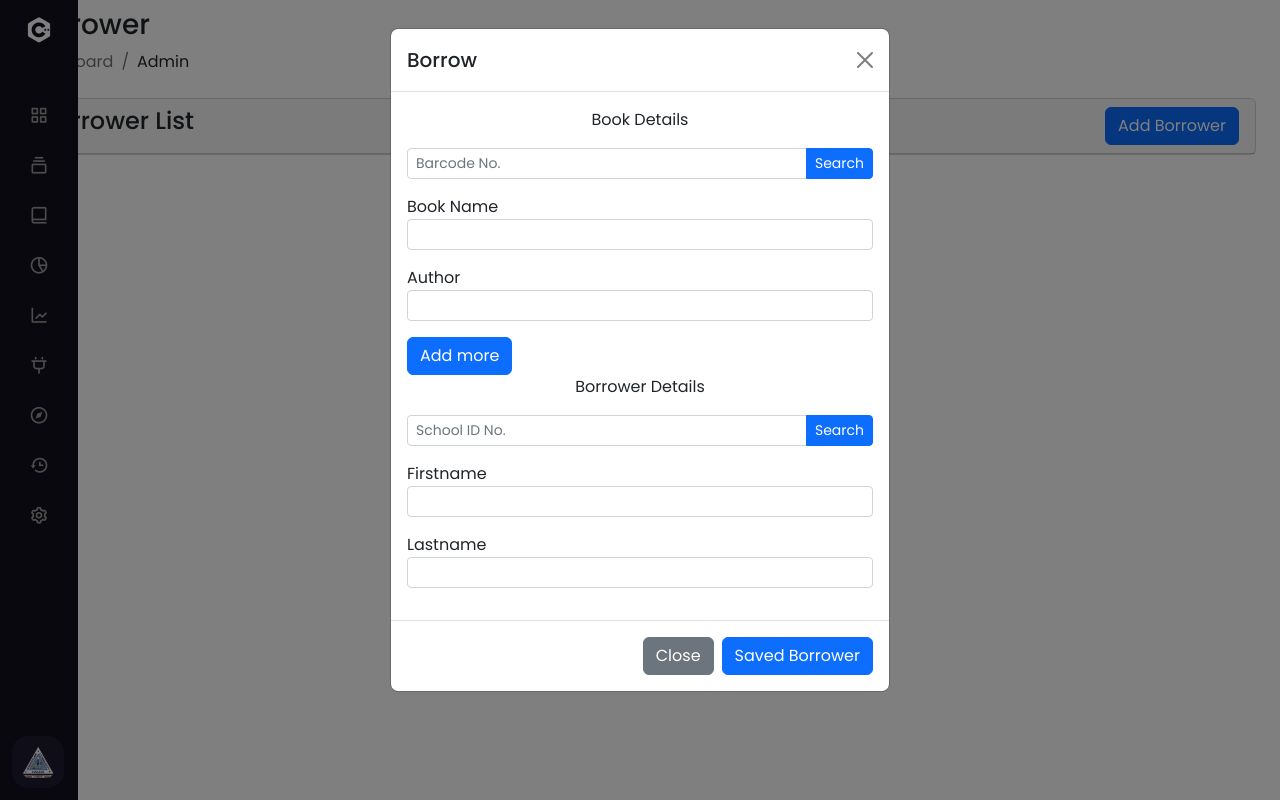
After one commit to janzdev/mcc_library, a PHP site: page /admin/borrow.php in a window 1280 px wide, after a click on "Add Borrower". The commit adds this page. Run offline with PHP 8.4, Linux system fonts and the light colour scheme.

```diff
--- /dev/null
+++ b/admin/assets/css/admin_style.css
@@ -0,0 +1,270 @@
+/* Google Fonts Import Link */
+@import url("https://fonts.googleapis.com/css2?family=Poppins:wght@300;400;500;600;700&display=swap");
+* {
+  margin: 0;
+  padding: 0;
+  box-sizing: border-box;
+  font-family: "Poppins", sans-serif;
+}
+body {
+  overflow: hidden;
+}
+.sidebar {
+  position: fixed;
+  top: 0;
+  left: 0;
+  height: 100%;
+  width: 260px;
+  background: #11101d;
+  z-index: 100;
+  transition: all 0.5s ease;
+}
+.sidebar.close {
+  width: 78px;
+}
+.sidebar .logo-details {
+  height: 60px;
+  width: 100%;
+  display: flex;
+  align-items: center;
+}
+.sidebar .logo-details i {
+  font-size: 30px;
+  color: #fff;
+  height: 50px;
+  min-width: 78px;
+  text-align: center;
+  line-height: 50px;
+}
+.sidebar .logo-details .logo_name {
+  font-size: 22px;
+  color: #fff;
+  font-weight: 600;
+  transition: 0.3s ease;
+  transition-delay: 0.1s;
+}
+.sidebar.close .logo-details .logo_name {
+  transition-delay: 0s;
+  opacity: 0;
+  pointer-events: none;
+}
+.sidebar .nav-links {
+  height: 100%;
+  padding: 30px 0 150px 0;
+  overflow: auto;
+}
+.sidebar.close .nav-links {
+  overflow: visible;
+}
+.sidebar .nav-links::-webkit-scrollbar {
+  display: none;
+}
+.sidebar .nav-links li {
+  position: relative;
+  list-style: none;
+  transition: all 0.4s ease;
+}
+.sidebar .nav-links li:hover {
+  background: #1d1b31;
+}
+.sidebar .nav-links li .iocn-link {
+  display: flex;
+  align-items: center;
+  justify-content: space-between;
+}
+.sidebar.close .nav-links li .iocn-link {
+  display: block;
+}
+.sidebar .nav-links li i {
+  height: 50px;
+  min-width: 78px;
+  text-align: center;
+  line-height: 50px;
+  color: #999;
+  font-size: 20px;
+  cursor: pointer;
+  transition: all 0.3s ease;
+}
+.sidebar .nav-links li.showMenu i.arrow {
+  transform: rotate(-180deg);
+}
+.sidebar.close .nav-links i.arrow {
+  display: none;
+}
+.sidebar .nav-links li a {
+  display: flex;
+  align-items: center;
+  text-decoration: none;
+}
+.sidebar .nav-links li a .link_name {
+  font-size: 18px;
+  font-weight: 400;
+  color: #999;
+  transition: all 0.4s ease;
+}
+.sidebar.close .nav-links li a .link_name {
+  opacity: 0;
+  pointer-events: none;
+}
+.sidebar .nav-links li .sub-menu {
+  padding: 6px 6px 14px 80px;
+  margin-top: -10px;
+  background: #1d1b31;
+  display: none;
+}
+.sidebar .nav-links li.showMenu .sub-menu {
+  display: block;
+}
+.sidebar .nav-links li .sub-menu a {
+  color: #fff;
+  font-size: 15px;
+  padding: 5px 0;
+  white-space: nowrap;
+  opacity: 0.6;
+  transition: all 0.3s ease;
+}
+.sidebar .nav-links li .sub-menu a:hover {
+  opacity: 1;
+}
+.sidebar.close .nav-links li .sub-menu {
+  position: absolute;
+  left: 100%;
+  top: -10px;
+  margin-top: 0;
+  padding: 10px 20px;
+  border-radius: 0 6px 6px 0;
+  opacity: 0;
+  display: block;
+  pointer-events: none;
+  transition: 0s;
+}
+.sidebar.close .nav-links li:hover .sub-menu {
+  top: 0;
+  opacity: 1;
+  pointer-events: auto;
+  transition: all 0.4s ease;
+}
+.sidebar .nav-links li .sub-menu .link_name {
+  display: none;
+}
+.sidebar.close .nav-links li .sub-menu .link_name {
+  font-size: 18px;
+  opacity: 1;
+  display: block;
+}
+.sidebar .nav-links li .sub-menu.blank {
+  opacity: 1;
+  pointer-events: auto;
+  padding: 3px 20px 6px 16px;
+  opacity: 0;
+  pointer-events: none;
+}
+.sidebar .nav-links li:hover .sub-menu.blank {
+  top: 50%;
+  transform: translateY(-50%);
+}
+.sidebar .profile-details {
+  position: fixed;
+  bottom: 0;
+  width: 260px;
+  display: flex;
+  align-items: center;
+  justify-content: space-between;
+  background: #1d1b31;
+  padding: 12px 0;
+  transition: all 0.5s ease;
+}
+.sidebar.close .profile-details {
+  background: none;
+}
+.sidebar.close .profile-details {
+  width: 78px;
+}
+.sidebar .profile-details .profile-content {
+  display: flex;
+  align-items: center;
+}
+.sidebar .profile-details img {
+  height: 52px;
+  width: 52px;
+  object-fit: cover;
+  border-radius: 16px;
+  margin: 0 14px 0 12px;
+  background: #1d1b31;
+  transition: all 0.5s ease;
+}
+.sidebar.close .profile-details img {
+  padding: 10px;
+}
+.sidebar .profile-details .profile_name,
+.sidebar .profile-details .job {
+  color: #fff;
+  font-size: 18px;
+  font-weight: 500;
+  white-space: nowrap;
+}
+.sidebar.close .profile-details i,
+.sidebar.close .profile-details .profile_name,
+.sidebar.close .profile-details .job {
+  display: none;
+}
+.sidebar .profile-details .job {
+  font-size: 12px;
+}
+.home-section {
+  position: relative;
+  background: #e4e9f7;
+  height: 100vh;
+  left: 260px;
+  width: calc(100% - 260px);
+  transition: all 0.5s ease;
+  padding: 12px;
+}
+.sidebar.close ~ .home-section {
+  left: 78px;
+  width: calc(100% - 78px);
+}
+.home-content {
+  display: flex;
+  align-items: center;
+  flex-wrap: wrap;
+}
+.home-section .home-content .bx-menu,
+.home-section .home-content .text {
+  color: #11101d;
+  font-size: 35px;
+}
+.home-section .home-content .bx-menu {
+  cursor: pointer;
+  margin-right: 10px;
+}
+.home-section .home-content .text {
+  font-size: 26px;
+  font-weight: 600;
+}
+
+@media screen and (max-width: 400px) {
+  .sidebar {
+    width: 240px;
+  }
+  .sidebar.close {
+    width: 78px;
+  }
+  .sidebar .profile-details {
+    width: 240px;
+  }
+  .sidebar.close .profile-details {
+    background: none;
+  }
+  .sidebar.close .profile-details {
+    width: 78px;
+  }
+  .home-section {
+    left: 240px;
+    width: calc(100% - 240px);
+  }
+  .sidebar.close ~ .home-section {
+    left: 78px;
+    width: calc(100% - 78px);
+  }
+}
--- /dev/null
+++ b/admin/assets/js/admin_script.js
@@ -0,0 +1,14 @@
+let arrow = document.querySelectorAll(".arrow");
+for (var i = 0; i < arrow.length; i++) {
+  arrow[i].addEventListener("click", (e) => {
+    let arrowParent = e.target.parentElement.parentElement; //selecting main parent of arrow
+    arrowParent.classList.toggle("showMenu");
+  });
+}
+
+let sidebar = document.querySelector(".sidebar");
+let sidebarBtn = document.querySelector(".bx-menu");
+console.log(sidebarBtn);
+sidebarBtn.addEventListener("click", () => {
+  sidebar.classList.toggle("close");
+});
--- /dev/null
+++ b/admin/borrow.php
@@ -0,0 +1,93 @@
+<?php include('./includes/header.php'); ?>
+
+<!-- Modal -->
+<div class="modal fade" id="userAddModal" data-bs-backdrop="static" tabindex="-1" aria-labelledby="exampleModalLabel"
+  aria-hidden="true">
+  <div class="modal-dialog ">
+    <div class="modal-content">
+      <div class="modal-header">
+        <h5 class="modal-title" id="exampleModalLabel">Borrow</h5>
+        <button type="button" class="btn-close" data-bs-dismiss="modal" aria-label="Close"></button>
+      </div>
+      <form id="saveadmin" action="" method="post">
+        <div class="modal-body">
+
+          <p class="fw-normal text-center">Book Details</p>
+          <div class="input-group mb-3 input-group-sm">
+            <input type="text" class="form-control" placeholder="Barcode No." aria-label="Recipient's username"
+              aria-describedby="button-addon2">
+            <button class="btn btn-primary btn-sm" type="button" id="button-addon2">Search</button>
+          </div>
+          <div class="mb-3 input-group-sm">
+            <label for="">Book Name</label>
+            <input type="text" name="name" id="" class="form-control">
+          </div>
+          <div class="mb-3 input-group-sm">
+            <label for="">Author</label>
+            <input type="text" name="email" id="" class="form-control">
+          </div>
+          <button type="button" class="btn btn-primary">Add more</button>
+          <p class=" fw-normal text-center">Borrower Details</p>
+          <div class="input-group mb-3 input-group-sm">
+            <input type="text" class="form-control" placeholder="School ID No." aria-label="Recipient's username"
+              aria-describedby="button-addon2">
+            <button class="btn btn-primary btn-sm" type="button" id="button-addon2">Search</button>
+          </div>
+          <div class="mb-3 input-group-sm">
+            <label for="">Firstname</label>
+            <input type="text" name="phone" id="" class="form-control">
+          </div>
+          <div class="mb-3 input-group-sm">
+            <label for="">Lastname</label>
+            <input type="text" name="phone" id="" class="form-control">
+          </div>
+        </div>
+        <div class="modal-footer">
+          <button type="button" class="btn btn-secondary" data-bs-dismiss="modal">Close</button>
+          <button type="submit" class="btn btn-primary">Saved Borrower</button>
+        </div>
+      </form>
+    </div>
+  </div>
+</div>
+
+
+
+<div class="dash-content">
+
+  <div class="container-fluid px-4">
+    <h1 class="h3 mt-2">Borrower</h1>
+    <ol class="breadcrumb mb-4">
+      <li class="breadcrumb-item active">Dashboard</li>
+      <li class="breadcrumb-item">Admin</li>
+    </ol>
+    <div class="row">
+      <div class="col-md-12">
+        <div class="card">
+          <div class="card-header">
+            <h4>Borrower List
+              <!-- Button trigger modal -->
+              <button type="button" class="btn btn-primary  float-end" data-bs-toggle="modal"
+                data-bs-target="#userAddModal" data-bs-target="#staticBackdrop">
+                Add Borrower
+              </button>
+            </h4>
+          </div>
+        </div>
+      </div>
+    </div>
+  </div>
+
+
+
+
+
+</div>
+</div>
+
+<script>
+const tooltipTriggerList = document.querySelectorAll('[data-bs-toggle="tooltip"]')
+const tooltipList = [...tooltipTriggerList].map(tooltipTriggerEl => new bootstrap.Tooltip(tooltipTriggerEl))
+</script>
+
+<?php include('./includes/footer.php'); ?>
--- /dev/null
+++ b/admin/includes/footer.php
@@ -0,0 +1,13 @@
+<script src="./assets/js/admin_script.js"></script>
+
+<script src="https://cdn.jsdelivr.net/npm/bootstrap@5.2.1/dist/js/bootstrap.bundle.min.js"
+  integrity="sha384-u1OknCvxWvY5kfmNBILK2hRnQC3Pr17a+RTT6rIHI7NnikvbZlHgTPOOmMi466C8" crossorigin="anonymous">
+</script>
+
+
+
+
+
+</body>
+
+</html>
--- /dev/null
+++ b/admin/includes/header.php
@@ -0,0 +1,26 @@
+<!DOCTYPE html>
+<html lang="en">
+
+<head>
+  <meta charset="UTF-8" />
+  <meta http-equiv="X-UA-Compatible" content="IE=edge" />
+  <meta name="viewport" content="width=device-width, initial-scale=1.0" />
+  <link rel="icon" href="./assets/img/mcc-logo.png">
+  <title>MCC LIBRARY</title>
+
+  <!-- Custom CSS link -->
+  <link rel="stylesheet" href="./assets/css/admin_style.css" />
+
+  <!-- Boxiocns CDN Link -->
+  <link href="https://unpkg.com/boxicons@2.0.7/css/boxicons.min.css" rel="stylesheet" />
+
+  <!-- Bootstrap CSS -->
+  <link href="https://cdn.jsdelivr.net/npm/bootstrap@5.2.2/dist/css/bootstrap.min.css" rel="stylesheet"
+    integrity="sha384-Zenh87qX5JnK2Jl0vWa8Ck2rdkQ2Bzep5IDxbcnCeuOxjzrPF/et3URy9Bv1WTRi" crossorigin="anonymous">
+
+</head>
+
+<body>
+
+
+  <?php include('./includes/sidebar.php'); ?>
--- /dev/null
+++ b/admin/includes/sidebar.php
@@ -0,0 +1,119 @@
+<div class="sidebar close">
+  <div class="logo-details">
+    <i class="bx bxl-c-plus-plus"></i>
+    <span class="logo_name">MCC LIBRARY</span>
+  </div>
+  <ul class="nav-links">
+    <li>
+      <a href="#">
+        <i class="bx bx-grid-alt"></i>
+        <span class="link_name">Dashboard</span>
+      </a>
+      <ul class="sub-menu blank">
+        <li><a class="link_name" href="#">Category</a></li>
+      </ul>
+    </li>
+    <li>
+      <div class="iocn-link">
+        <a href="#">
+          <i class="bx bx-collection"></i>
+          <span class="link_name">Category</span>
+        </a>
+        <i class="bx bxs-chevron-down arrow"></i>
+      </div>
+      <ul class="sub-menu">
+        <li><a class="link_name" href="#">Category</a></li>
+        <li><a href="#">HTML & CSS</a></li>
+        <li><a href="#">JavaScript</a></li>
+        <li><a href="#">PHP & MySQL</a></li>
+      </ul>
+    </li>
+    <li>
+      <div class="iocn-link">
+        <a href="#">
+          <i class="bx bx-book-alt"></i>
+          <span class="link_name">Posts</span>
+        </a>
+        <i class="bx bxs-chevron-down arrow"></i>
+      </div>
+      <ul class="sub-menu">
+        <li><a class="link_name" href="#">Posts</a></li>
+        <li><a href="#">Web Design</a></li>
+        <li><a href="#">Login Form</a></li>
+        <li><a href="#">Card Design</a></li>
+      </ul>
+    </li>
+    <li>
+      <a href="#">
+        <i class="bx bx-pie-chart-alt-2"></i>
+        <span class="link_name">Analytics</span>
+      </a>
+      <ul class="sub-menu blank">
+        <li><a class="link_name" href="#">Analytics</a></li>
+      </ul>
+    </li>
+    <li>
+      <a href="#">
+        <i class="bx bx-line-chart"></i>
+        <span class="link_name">Chart</span>
+      </a>
+      <ul class="sub-menu blank">
+        <li><a class="link_name" href="#">Chart</a></li>
+      </ul>
+    </li>
+    <li>
+      <div class="iocn-link">
+        <a href="#">
+          <i class="bx bx-plug"></i>
+          <span class="link_name">Plugins</span>
+        </a>
+        <i class="bx bxs-chevron-down arrow"></i>
+      </div>
+      <ul class="sub-menu">
+        <li><a class="link_name" href="#">Plugins</a></li>
+        <li><a href="#">UI Face</a></li>
+        <li><a href="#">Pigments</a></li>
+        <li><a href="#">Box Icons</a></li>
+      </ul>
+    </li>
+    <li>
+      <a href="#">
+        <i class="bx bx-compass"></i>
+        <span class="link_name">Explore</span>
+      </a>
+      <ul class="sub-menu blank">
+        <li><a class="link_name" href="#">Explore</a></li>
+      </ul>
+    </li>
+    <li>
+      <a href="#">
+        <i class="bx bx-history"></i>
+        <span class="link_name">History</span>
+      </a>
+      <ul class="sub-menu blank">
+        <li><a class="link_name" href="#">History</a></li>
+      </ul>
+    </li>
+    <li>
+      <a href="#">
+        <i class="bx bx-cog"></i>
+        <span class="link_name">Setting</span>
+      </a>
+      <ul class="sub-menu blank">
+        <li><a class="link_name" href="#">Setting</a></li>
+      </ul>
+    </li>
+    <li>
+      <div class="profile-details">
+        <div class="profile-content">
+          <img src="./assets/img/mcclogo.png" alt="profileImg" />
+        </div>
+        <div class="name-job">
+          <div class="profile_name">Prem Shahi</div>
+          <div class="job">Web Desginer</div>
+        </div>
+        <i class="bx bx-log-out"></i>
+      </div>
+    </li>
+  </ul>
+</div>
```
Also changed, not shown: admin/config/dbcon.php (+9 -8 lines), admin/index.php (added, +12 -0 lines), includes/footer.php (deleted, +0 -12 lines), includes/header.php (deleted, +0 -21 lines), index.php (+1 -6 lines), login.php (+15 -5 lines), logincode.php (added, +55 -0 lines), admin/assets/img/mcc-logo.png (added), admin/assets/img/mcclogo.png (added), admin/assets/img/user.svg (added), notes.php (added).
